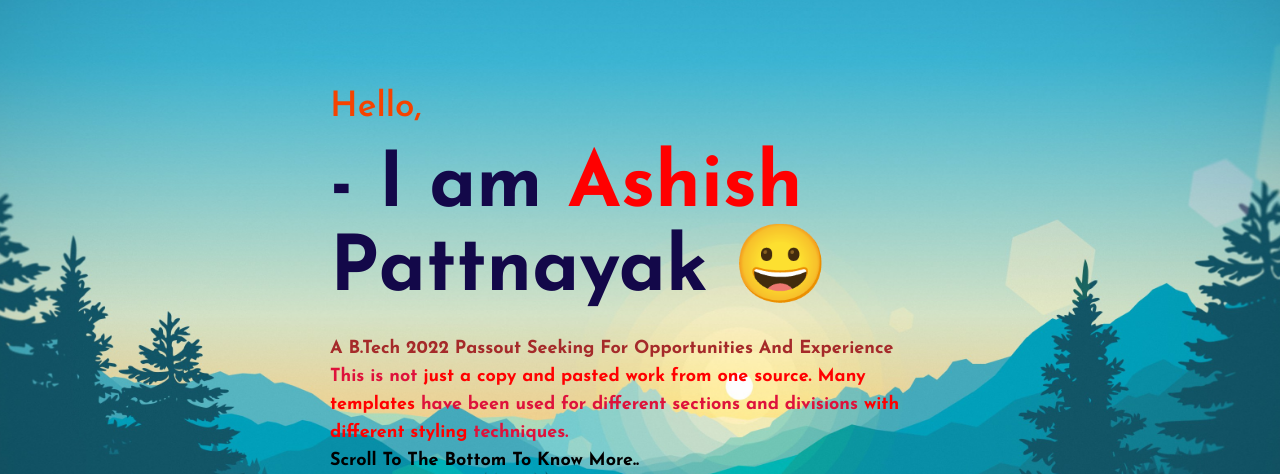
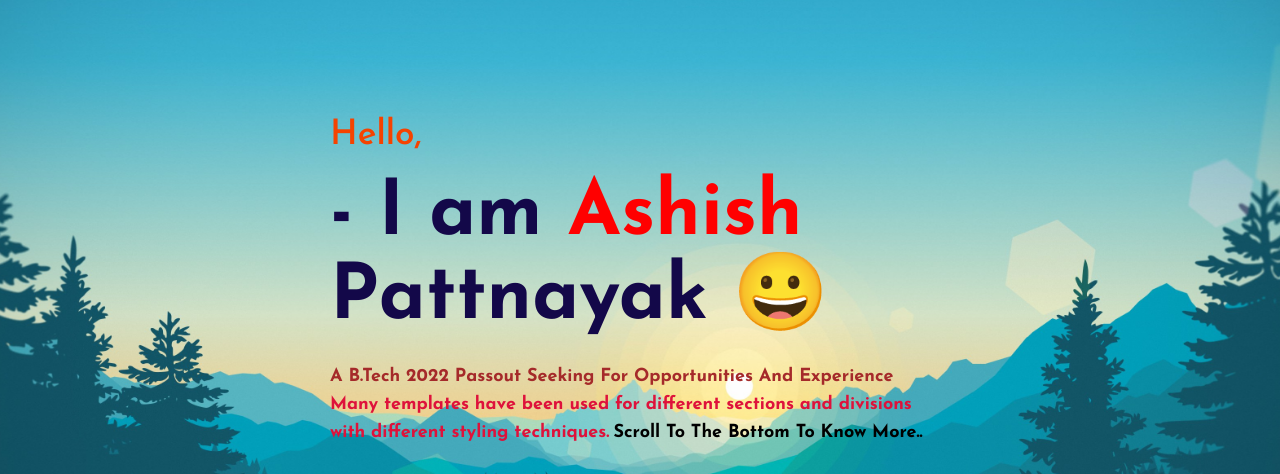
Before and after one commit to pattnayaka21/ashblogs.github.io, a plain HTML site: page index.html in a window 1280 px wide. Shown: the part 90-564 px from the top of the page. Drawn offline with nearby package versions, Linux system fonts and the light colour scheme.

Commit message:
Update index.html

```diff
--- a/index.html
+++ b/index.html
@@ -43,7 +43,7 @@
 			<h3>Hello,</h3>
 			<h1>- I  am <span style="color:red">Ashish</span>     <t>Pattnayak  		&#128512;</h1>
 			<p style="color:brown" ><b>A B.Tech 2022 Passout Seeking For Opportunities And Experience</b> <br>
-				<b style="color:rgb(222, 18, 59)">This is not <span style="color:red">just a copy and pasted work from one source. Many templates </span>have been used for different sections and divisions  <span style="color:red">with different styling</span> techniques.</b><br>
+				<b style="color:rgb(222, 18, 59)"> Many templates have been used for different sections and divisions with different styling techniques.</b>
 				<span style="color:black" ><b>Scroll To The Bottom To Know More.. </b></span></p>
 			<a href="#about" class="btn">About Me</a>
 			<div class="social">
```
